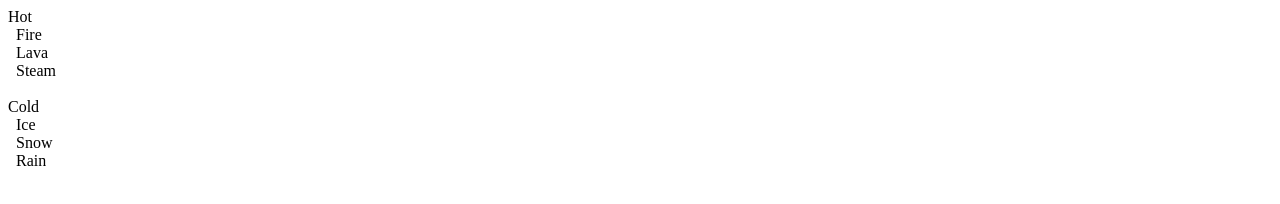
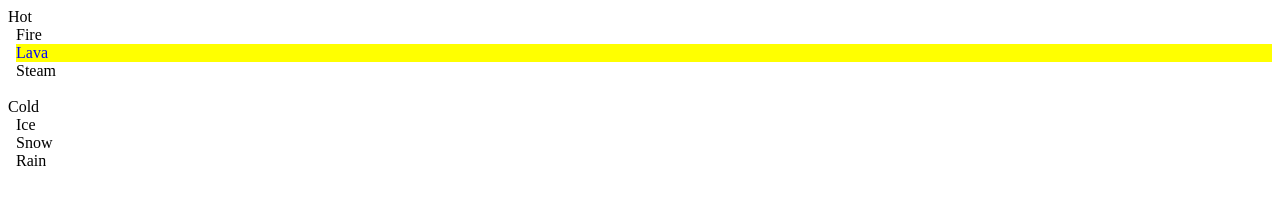
Before and after one commit to jhessin/jquery-tutorial, a website built with webpack: page public/index.html in a window 1280 px wide. Built offline with nearby package versions, Linux system fonts and the light colour scheme.

Commit message:
Completed lesson 9

```diff
--- a/public/style.css
+++ b/public/style.css
@@ -1,5 +1,6 @@
 .highlight {
   background-color: #FF0;
+  color: #00F;
 }
 
 .item {
--- a/src/index.ts
+++ b/src/index.ts
@@ -7,5 +7,7 @@ $(document).ready(() => {
   //$('#content input:required').addClass('highlight');
   //$('#content input[placeholder=E-mail]').addClass('highlight');
   //$('#content input[placeholder*=Name]').addClass('highlight');
-  $('#content').find('hot').addClass('highlight');
+  //$('#content').find('.hot').addClass('highlight');
+  //$('#content').find('.hot').children().last().prev().addClass('highlight');
+  $('#content').find('.hot').children().first().next().addClass('highlight');
 });
```
